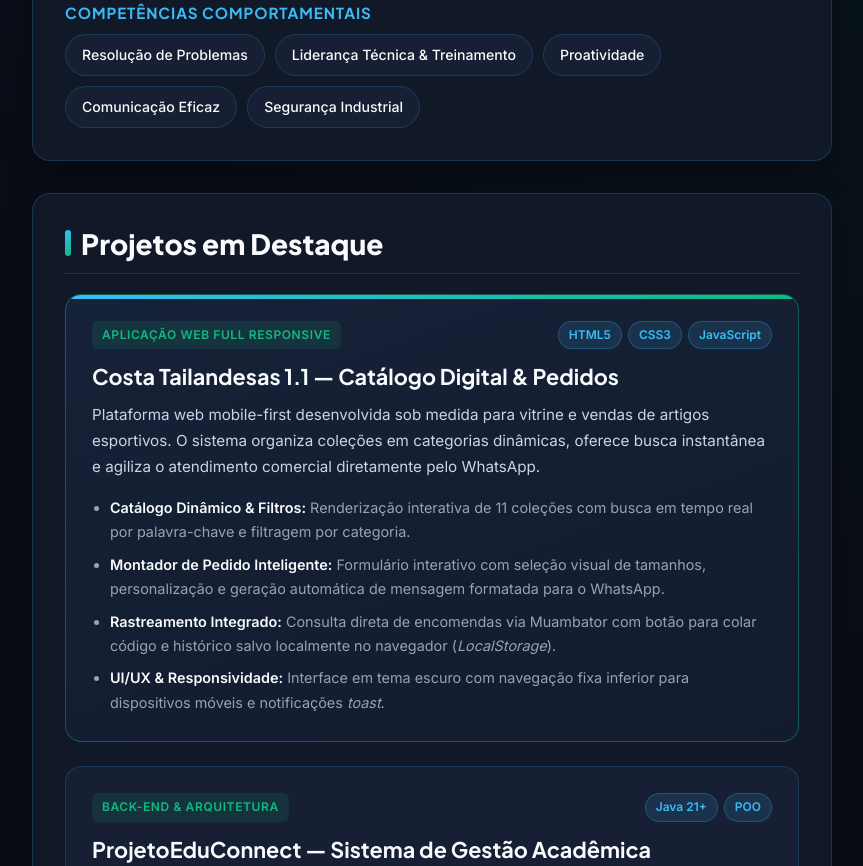
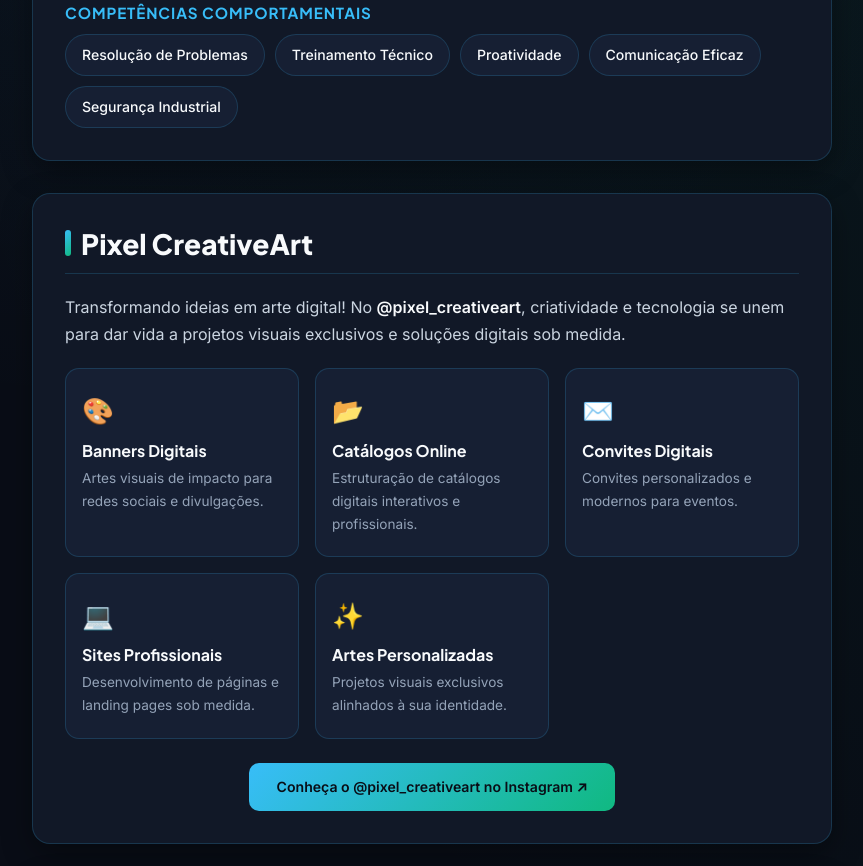
Before and after one commit to Gabrielleone1997/Landing-Page, a plain HTML site: page index.html in a window 1280 px wide. Shown: the part 1196-2062 px from the top of the page, without its empty margins (32-895 px from the left). Drawn offline with Linux system fonts and the light colour scheme.

Commit message:
Atualizei o layout da pagina

```diff
--- a/SRC/style/style.css
+++ b/SRC/style/style.css
@@ -260,6 +260,47 @@ h1, h2, h3 {
     border-color: var(--accent-blue);
     background-color: var(--bg-card-hover);
     transform: translateY(-2px);
+}
+
+/* ================= PIXEL CREATIVEART (ESTILOS ESPECÍFICOS) ================= */
+.services-grid {
+    display: grid;
+    grid-template-columns: repeat(auto-fit, minmax(220px, 1fr));
+    gap: 16px;
+    margin: 20px 0;
+}
+
+.service-item {
+    background-color: var(--bg-card);
+    padding: 20px 16px;
+    border-radius: 14px;
+    border: 1px solid var(--border-subtle);
+    transition: all 0.25s ease;
+}
+
+.service-item:hover {
+    border-color: var(--accent-blue);
+    background-color: var(--bg-card-hover);
+    transform: translateY(-3px);
+    box-shadow: var(--glow-accent);
+}
+
+.service-item span {
+    font-size: 1.6rem;
+    display: block;
+    margin-bottom: 6px;
+}
+
+.service-item h3 {
+    font-size: 1rem;
+    margin: 8px 0 6px;
+    color: var(--text-primary);
+}
+
+.service-item p {
+    font-size: 0.85rem;
+    color: var(--text-muted);
+    margin: 0;
 }
 
 /* ================= PROJETOS ================= */
--- a/index.html
+++ b/index.html
@@ -20,13 +20,14 @@
                     <span class="status-badge">Disponível para novos desafios em TI & Dados</span>
                     <h1>Gabriel Frutuoso Leone</h1>
                     <p class="tagline">Limite existe só para quem pensa pequeno</p>
-                    <p class="role-subtitle">Técnico Produção 1 Lingotamento • Back-end Java & Spring Boot • Desenvolvimento Web & BI</p>
+                    <p class="role-subtitle">Back-end Java & Spring Boot • Criação Digital & Web</p>
                 </div>
             </div>
 
             <nav class="navegacao">
                 <a href="#sobre">Sobre</a>
                 <a href="#habilidades">Habilidades</a>
+                <a href="#pixel-art">Pixel CreativeArt</a>
                 <a href="#projetos">Projetos</a>
                 <a href="#hobbies">Perfil</a>
                 <a href="#contato" class="nav-cta">Contato</a>
@@ -38,8 +39,8 @@
         <div class="secoes">
             <section id="sobre" class="card-section">
                 <h2>Sobre Mim</h2>
-                <p>Sou <strong>Gabriel Frutuoso Leone</strong>, profissional com mais de 8 anos de experiência no setor industrial e siderúrgico, atuando atualmente como <strong>Técnico Produção 1 Lingotamento</strong>. Desenvolvo forte expertise em registros e monitoramento de indicadores via SAP/MES, controle de qualidade de tarugos, ajustes operacionais em equipamentos de oxicorte, regulagem de válvulas de gases e garantia de confiabilidade e segurança industrial.</p>
-                <p>Formado em <strong>Análise e Desenvolvimento de Sistemas</strong>, direciono minha evolução profissional para o desenvolvimento de software e análise de dados. Tenho foco em tecnologias back-end com <strong>Java, Spring Boot e PostgreSQL</strong>, criação de interfaces web responsivas com <strong>HTML, CSS e JavaScript</strong>, além de análise e visualização de dados com <strong>Power BI</strong>. Busco constantemente transformar problemas reais em soluções digitais práticas e eficientes.</p>
+                <p>Sou <strong>Gabriel Frutuoso Leone</strong>, profissional com mais de 8 anos de experiência no setor industrial e siderúrgico, atuando atualmente como <strong>Técnico Produção 1 Lingotamento</strong>. Desenvolvo forte expertise em registros e monitoramento de indicadores via SAP e MES, controle de qualidade de tarugos, ajustes operacionais em equipamentos de oxicorte, regulagem de válvulas de gases e garantia de confiabilidade e segurança industrial.</p>
+                <p>Formado em <strong>Análise e Desenvolvimento de Sistemas</strong>, direciono minha evolução profissional para o desenvolvimento de software, análise de dados e soluções criativas. Tenho foco em tecnologias back-end com <strong>Java, Spring Boot e PostgreSQL</strong>, criação de interfaces web responsivas com <strong>HTML, CSS e JavaScript</strong>, além de design digital e desenvolvimento de projetos personalizados através do <strong>Pixel CreativeArt</strong>.</p>
             </section>
 
             <section id="habilidades" class="card-section">
@@ -76,7 +77,7 @@
                         <h3>Competências Comportamentais</h3>
                         <ul class="skills-list">
                             <li>Resolução de Problemas</li>
-                            <li>Liderança Técnica & Treinamento</li>
+                            <li>Treinamento Técnico</li>
                             <li>Proatividade</li>
                             <li>Comunicação Eficaz</li>
                             <li>Segurança Industrial</li>
@@ -85,6 +86,49 @@
                 </div>
             </section>
 
+            <!-- Seção Pixel CreativeArt (Utilizando as classes unificadas do CSS) -->
+            <section id="pixel-art" class="card-section">
+                <h2>Pixel CreativeArt</h2>
+                <p>Transformando ideias em arte digital! No <strong>@pixel_creativeart</strong>, criatividade e tecnologia se unem para dar vida a projetos visuais exclusivos e soluções digitais sob medida.</p>
+
+                <div class="services-grid">
+                    <div class="service-item">
+                        <span>🎨</span>
+                        <h3>Banners Digitais</h3>
+                        <p>Artes visuais de impacto para redes sociais e divulgações.</p>
+                    </div>
+
+                    <div class="service-item">
+                        <span>📂</span>
+                        <h3>Catálogos Online</h3>
+                        <p>Estruturação de catálogos digitais interativos e profissionais.</p>
+                    </div>
+
+                    <div class="service-item">
+                        <span>✉️</span>
+                        <h3>Convites Digitais</h3>
+                        <p>Convites personalizados e modernos para eventos.</p>
+                    </div>
+
+                    <div class="service-item">
+                        <span>💻</span>
+                        <h3>Sites Profissionais</h3>
+                        <p>Desenvolvimento de páginas e landing pages sob medida.</p>
+                    </div>
+
+                    <div class="service-item">
+                        <span>✨</span>
+                        <h3>Artes Personalizadas</h3>
+                        <p>Projetos visuais exclusivos alinhados à sua identidade.</p>
+                    </div>
+                </div>
+
+                <div style="text-align: center; margin-top: 24px;">
+                    <a href="https://www.instagram.com/pixel_creativeart" target="_blank" rel="noopener noreferrer" class="sidebar-btn" style="display: inline-block; padding: 12px 28px;">Conheça o @pixel_creativeart no Instagram ↗</a>
+                </div>
+            </section>
+
+            <!-- Seção Projetos em Destaque -->
             <section id="projetos" class="card-section">
                 <h2>Projetos em Destaque</h2>
                 <div class="projetos">
@@ -108,6 +152,7 @@
                         </ul>
                     </article>
 
+                    <!-- ProjetoEduConnect -->
                     <article class="project-card">
                         <div class="project-header">
                             <span class="project-badge">Back-end & Arquitetura</span>
@@ -127,6 +172,7 @@
                         </div>
                     </article>
 
+                    <!-- Utilitários de Console -->
                     <article class="project-card">
                         <div class="project-header">
                             <span class="project-badge">Lógica & Persistência</span>
@@ -148,12 +194,13 @@
 
         <aside id="hobbies" class="sidebar-card">
             <h2>Além do Código</h2>
-            <p>Fora da rotina industrial e dos projetos de tecnologia, sou apaixonado por <strong>futebol</strong> — acompanho de perto os campeonatos estaduais, nacionais e internacionais.</p>
+            <p>Fora da rotina industrial e dos projetos de tecnologia, sou apaixonado por <strong>Esportes</strong>.</p>
             <p>Nos momentos livres, gosto de jogar videogame, ouvir boas músicas e, acima de tudo, aproveitar o tempo com minha <strong>família</strong>, viajando e compartilhando novas experiências.</p>
 
             <div class="quick-links-box">
                 <h3>Conecte-se</h3>
                 <a href="https://github.com/Gabrielleone1997" target="_blank" rel="noopener noreferrer" class="sidebar-btn">GitHub (@Gabrielleone1997) ↗</a>
+                <a href="https://www.instagram.com/pixel_creativeart" target="_blank" rel="noopener noreferrer" class="sidebar-btn outline">Instagram Pixel ↗</a>
                 <a href="mailto:gabriel.leone2015@outlook.com" class="sidebar-btn outline">Enviar E-mail ✉</a>
             </div>
         </aside>
@@ -170,6 +217,9 @@
                 <a href="https://github.com/Gabrielleone1997" target="_blank" rel="noopener noreferrer" class="contact-pill">
                     💻 github.com/Gabrielleone1997
                 </a>
+                <a href="https://www.instagram.com/pixel_creativeart" target="_blank" rel="noopener noreferrer" class="contact-pill">
+                    📸 @pixel_creativeart
+                </a>
             </div>
             <p class="copyright">&copy; 2026 Gabriel Frutuoso Leone. Todos os direitos reservados.</p>
         </div>
```
